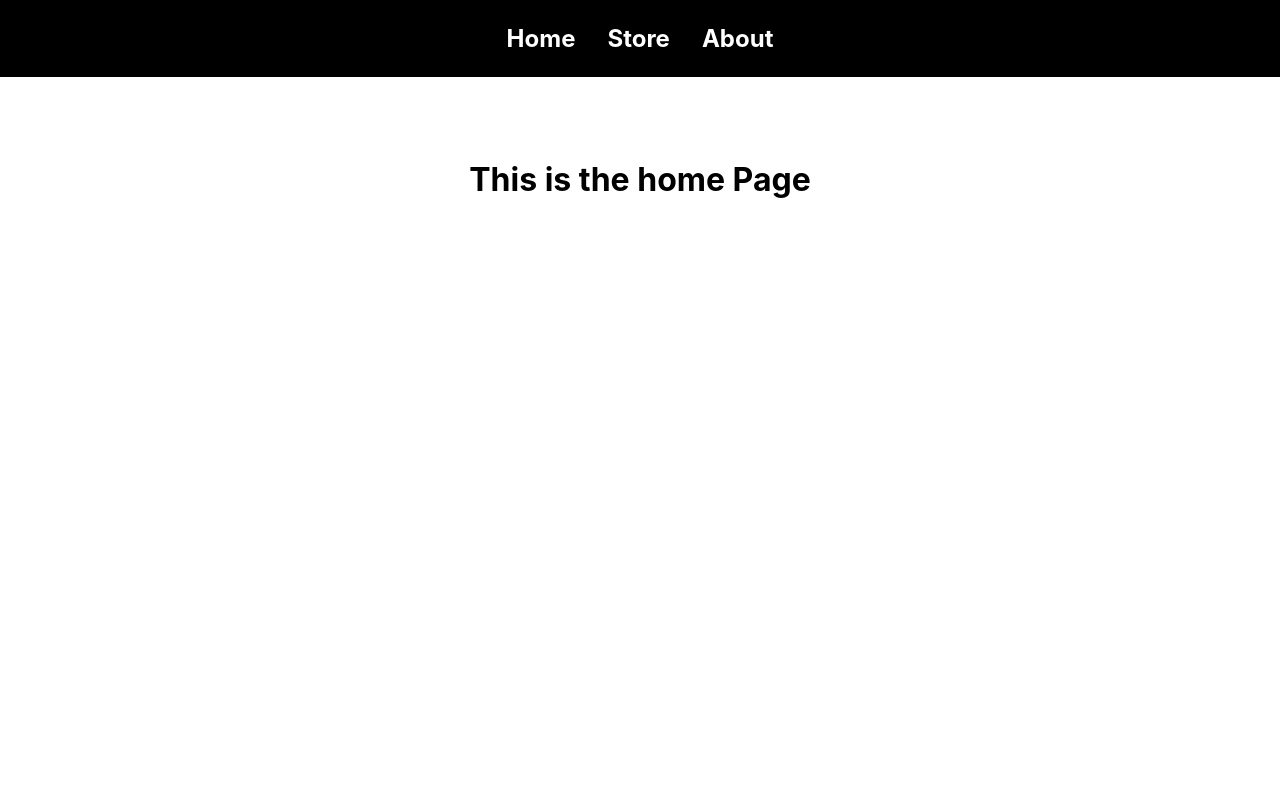
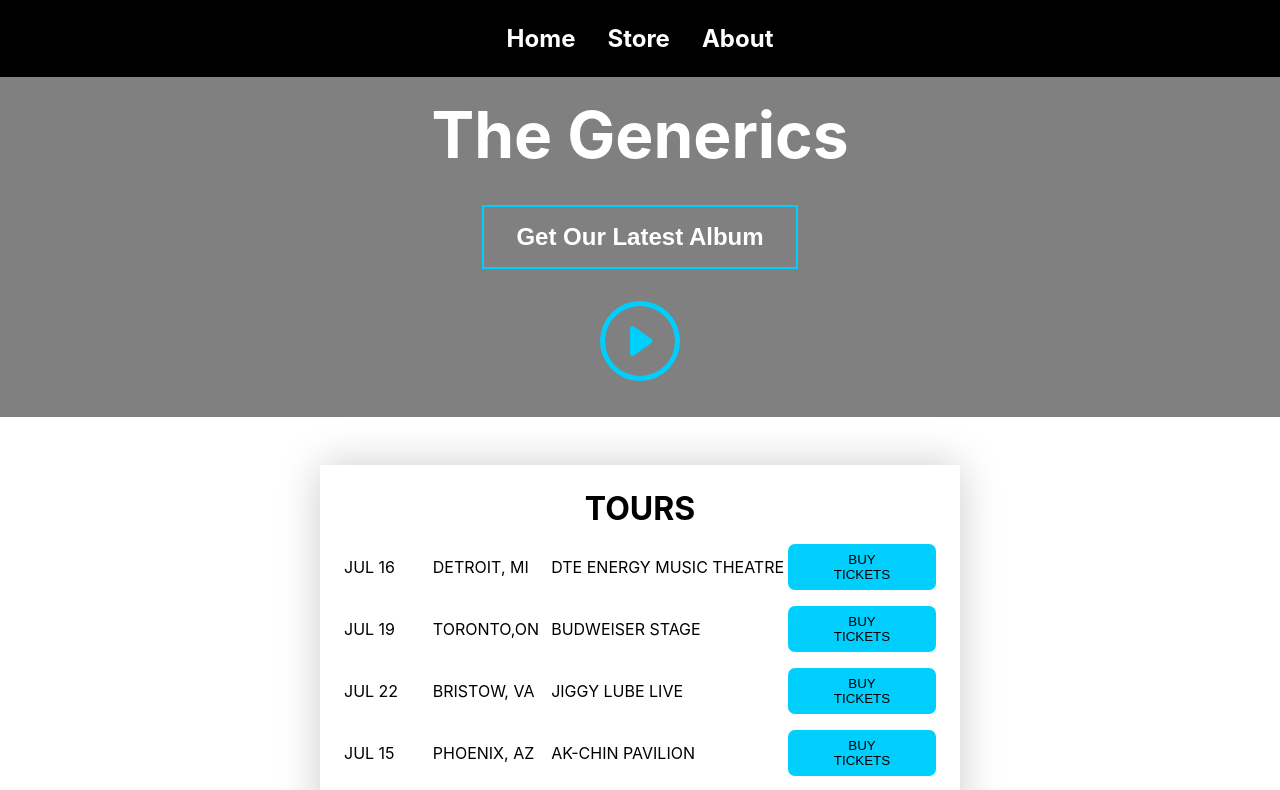
Before and after one commit to axhar-ibraheem/E-commerce-App, a React (Create React App) app: page / in a window 1280 px wide. Shown: the top 790 px of the page. Built offline with nearby package versions, Linux system fonts and the light colour scheme.

Commit message:
Home page

```diff
--- a/src/Pages/About.css
+++ b/src/Pages/About.css
@@ -1,6 +1,6 @@
 .simple-text {
   margin: 0 auto;
-  width: 90%;
+  width: 80%;
   max-width: 1000px;
   min-height: 60vh;
   margin-bottom: 2rem;
--- a/src/Pages/Home.css
+++ b/src/Pages/Home.css
@@ -1,4 +1,73 @@
-.home-text {
-  margin-top: 10rem;
+.container {
+  margin-top: 4rem;
+  background-color: grey;
+  color: white;
+  padding: 2rem 0;
+}
+.content {
+  width: 80%;
+  margin: 0 auto;
   text-align: center;
 }
+.content-title {
+  font-size: 4rem;
+}
+.content-btn {
+  margin-top: 2rem;
+  padding: 1rem 2rem;
+  text-transform: capitalize;
+  font-weight: bold;
+  font-size: 1.5rem;
+  background: transparent;
+  border: 2px solid rgb(0, 207, 254);
+  color: white;
+  cursor: pointer;
+}
+.play-icon {
+  font-size: 5rem;
+  margin-top: 2rem;
+  color: rgb(0, 207, 254);
+  cursor: pointer;
+}
+.tour-heading {
+  text-align: center;
+  text-transform: uppercase;
+}
+
+.tour-content {
+  margin: 3rem auto;
+  width: 90%;
+  padding: 1.5rem 1.5rem;
+  box-shadow: 0 0 40px rgba(0, 0, 0, 0.2);
+}
+.tour-item {
+  margin-top: 1rem;
+  display: flex;
+  align-items: center;
+}
+
+.tour-btn {
+  padding: 0.5rem 2rem;
+  background-color: rgb(0, 207, 254);
+  border: none;
+  border-radius: 7px;
+  text-transform: uppercase;
+}
+
+.date-cell {
+  width: 15%;
+}
+.place-cell {
+  width: 20%;
+}
+.title-cell {
+  width: 40%;
+}
+.btn-cell {
+  width: 25%;
+}
+@media screen and (min-width: 1170px) {
+  .tour-content {
+    width: 50%;
+  }
+}
--- a/src/Pages/Home.js
+++ b/src/Pages/Home.js
@@ -1,13 +1,79 @@
-// import Header from "../components/Layout/Header";
-// import SectionMusic from "../components/Layout/SectionMusic";
-// import SectionMerch from "../components/Layout/SectionMerch";
-// import Footer from "../components/Layout/Footer";
-import "./Home.css"
+import Footer from "../components/Layout/Footer";
+import { BsPlayCircle } from "react-icons/bs";
+import "./Home.css";
+
+const tourItems = [
+  {
+    id: "m1",
+    tourDate: "JUL 16",
+    tourPlace: "DETROIT, MI",
+    tourDetails: "DTE ENERGY MUSIC THEATRE",
+  },
+  {
+    id: "m2",
+    tourDate: " JUL 19",
+    tourPlace: "TORONTO,ON",
+    tourDetails: "BUDWEISER STAGE",
+  },
+  {
+    id: "m3",
+    tourDate: "JUL 22",
+    tourPlace: "BRISTOW, VA",
+    tourDetails: "JIGGY LUBE LIVE",
+  },
+  {
+    id: "m4",
+    tourDate: "JUL 15",
+    tourPlace: "PHOENIX, AZ",
+    tourDetails: "AK-CHIN PAVILION",
+  },
+  {
+    id: "m5",
+    tourDate: "JUL 06",
+    tourPlace: "LAS VEGAS, NV",
+    tourDetails: "T-MOBILE ARENA",
+  },
+  {
+    id: "m6",
+    tourDate: "JUL 17",
+    tourPlace: "CONCORD, CA",
+    tourDetails: "CONCORD PAVILION",
+  },
+];
 
 const Home = () => {
   return (
     <>
-      <h1 className="home-text">This is the home Page</h1>
+      <div className="container">
+        <div className="content">
+          <h1 className="content-title">The Generics</h1>
+
+          <button className="content-btn">get our latest album</button>
+
+          <div>
+            <BsPlayCircle className="play-icon" />
+          </div>
+        </div>
+      </div>
+      <div className="tour-container">
+        <div className="tour-content">
+          <div className="tour-heading">
+            <h1>Tours</h1>
+          </div>
+
+          <ul>
+            {tourItems.map((item) => (
+              <li key={item.id} className="tour-item">
+                <span className="tour-date date-cell ">{item.tourDate}</span>
+                <span className="tour-place place-cell">{item.tourPlace}</span>
+                <span className="tour-title title-cell">{item.tourDetails}</span>
+                <button className="tour-btn btn-cell">Buy Tickets</button>
+              </li>
+            ))}
+          </ul>
+        </div>
+      </div>
+      <Footer />
     </>
   );
 };
--- a/src/components/UI/Card.css
+++ b/src/components/UI/Card.css
@@ -5,7 +5,7 @@
 .cards {
   margin: 2rem 0;
   background: rgb(255, 255, 255);
-  box-shadow: 0px 0px 4px 0px rgba(0, 0, 0, 0.75);
+  box-shadow: 0 0 40px rgba(0, 0, 0, 0.2);
   border-radius: 0.3rem;
 }
 .card-info {
```
